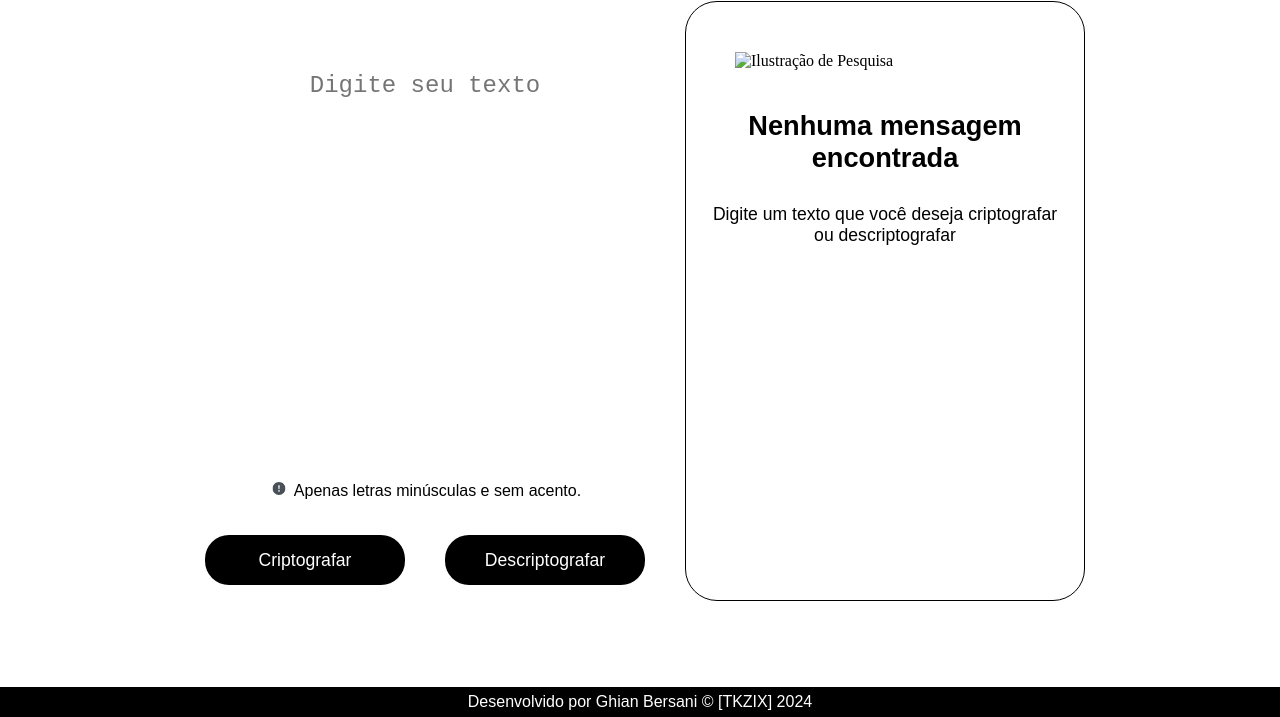
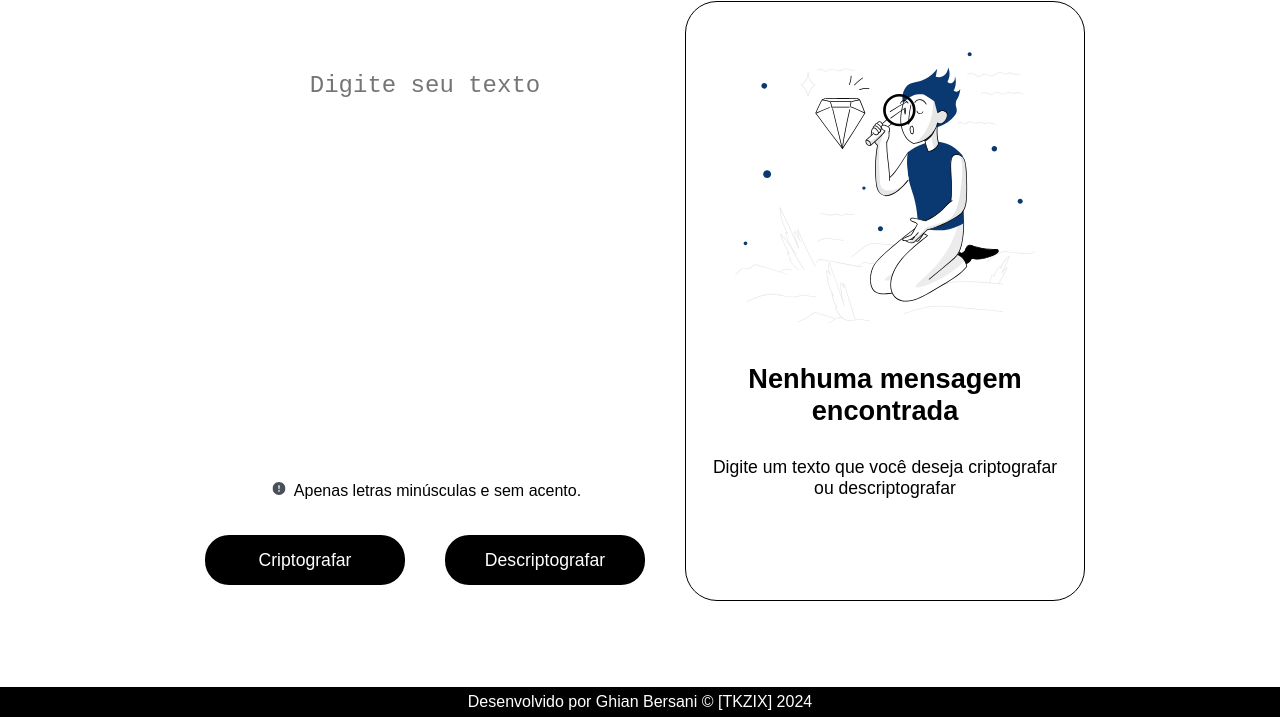
Before and after one commit to TKZIX/decodificador_de_texto, a plain HTML site: page index.html in a window 1280 px wide. Shown: the part 83-800 px from the top of the page. Drawn offline with Linux system fonts and the light colour scheme.

Commit message:
Imagens Pesquisa

```diff
--- a/index.html
+++ b/index.html
@@ -29,7 +29,7 @@
         </section>
         <section class="elementForm">
             <textarea class="inputForm" id="inputForm" style="display: none;"></textarea>
-            <img src="./src/s High quality product1 1.svg" alt="Ilustração de Pesquisa" id="imgIcon" class="imgIluster">
+            <img src="src/High quality products 1 1.svg" alt="Ilustração de Pesquisa" id="imgIcon" class="imgIluster">
             <div class="informationForm">
                 <span id="textOne" class="textOne">Nenhuma mensagem encontrada</span>
                 <span id="textTwo" class="textTwo">Digite um texto que você deseja criptografar ou descriptografar</span>
```
